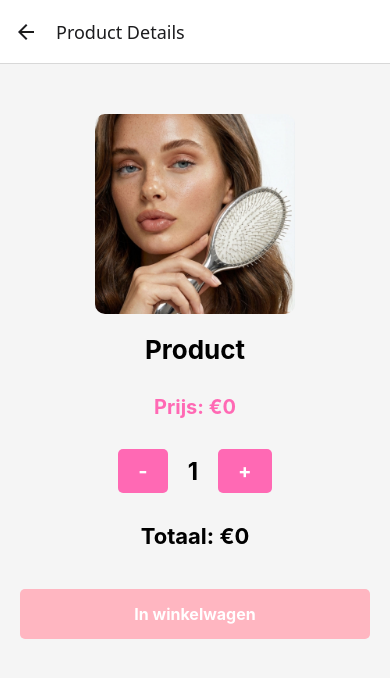
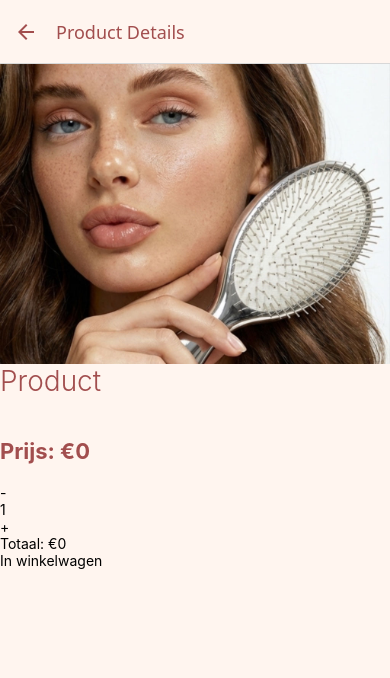
Before and after one commit to SinaniFiona12/Mobile-App, a React Native app: screen /ProductDetail in a window 390 px wide. Shown: the top 678 px of the page. Built offline with nearby package versions, Linux system fonts and the light colour scheme; no server answers.

Commit message:
fiona-tussentijdseevaluatie-stylesheets-geupdate-met-huisstijl-kleuren

```diff
--- a/App.js
+++ b/App.js
@@ -1,7 +1,6 @@
 import React from 'react';
 import { NavigationContainer } from '@react-navigation/native';
 import { createNativeStackNavigator } from '@react-navigation/native-stack';
-
 
 import HomeScreen from './screens/HomeScreen';
 import ProductDetail from './screens/ProductDetail';
@@ -12,27 +11,28 @@ const Stack = createNativeStackNavigator();
 export default function App() {
   return (
     <NavigationContainer>
-      <Stack.Navigator initialRouteName="Home">
-
+      <Stack.Navigator
+        initialRouteName="Home"
+        screenOptions={{
+          headerStyle: { backgroundColor: '#fff5ef' },
+          headerTintColor: '#a24e4e',
+        }}
+      >
         <Stack.Screen
           name="Home"
           component={HomeScreen}
-          options={{ title: 'Home' }}
+          options={{ title: 'Soie' }}
         />
-
         <Stack.Screen
           name="ProductDetail"
           component={ProductDetail}
           options={{ title: 'Product Details' }}
         />
-
-        {}
         <Stack.Screen
           name="BlogDetail"
           component={BlogDetail}
           options={{ title: 'Blog Artikel' }}
         />
-
       </Stack.Navigator>
     </NavigationContainer>
   );
--- a/app.json
+++ b/app.json
@@ -24,6 +24,9 @@
     },
     "web": {
       "favicon": "./assets/favicon.png"
-    }
+    },
+    "plugins": [
+      "expo-font"
+    ]
   }
 }
--- a/components/BlogCard.js
+++ b/components/BlogCard.js
@@ -30,46 +30,31 @@ const BlogCard = ({ title, description, image, onPress }) => {
 
 const styles = StyleSheet.create({
     card: {
-    backgroundColor: '#fff',
-    borderRadius: 8,
-    marginBottom: 15,
+      backgroundColor: '#ffffff',
+      borderRadius: 12,
+      marginBottom: 20,
       overflow: 'hidden',
-    borderColor: '#ddd',
-    borderWidth: 1,
-
+      borderColor: '#a24e4e',
+      borderWidth: 0.5,
       elevation: 2,
-    shadowColor: '#000',
-    shadowOffset: { width: 0, height: 2 },
-    shadowOpacity: 0.1,
-    shadowRadius: 4,
     },
     image: {
       width: '100%',
       height: 150,
       resizeMode: 'cover',
     },
-  placeholderImage: {
-    width: '100%',
-    height: 150,
-    backgroundColor: '#eee',
-    justifyContent: 'center',
-    alignItems: 'center',
-  },
-  placeholderText: {
-    color: '#888',
-  },
     textContainer: {
       padding: 15,
     },
     title: {
       fontSize: 18,
-    fontWeight: 'bold',
+      fontWeight: '300',
+      color: '#a24e4e', // Titel in de thema kleur
       marginBottom: 5,
-    color: '#333',
     },
     description: {
       fontSize: 14,
-    color: '#666',
+      color: 'black',
       lineHeight: 20,
     },
   });
--- a/components/ProductCard.js
+++ b/components/ProductCard.js
@@ -24,29 +24,43 @@ const ProductCard = ({ title, description, price, image, onPress }) => {
 
 const styles = StyleSheet.create({
   card: {
-    backgroundColor: '#fff',
-    borderRadius: 10,
-    padding: 15,
-    marginVertical: 10,
-    shadowColor: '#000',
+    backgroundColor: '#ffffff',
+    borderRadius: 12,
+    marginBottom: 20,
+    overflow: 'hidden',
+    // Een subtiel randje in de 'Soie' kleur maakt het meer één geheel
+    borderColor: '#a24e4e',
+    borderWidth: 0.5,
+    // Schaduw voor luxe uitstraling
+    elevation: 3,
+    shadowColor: '#a24e4e',
+    shadowOffset: { width: 0, height: 2 },
     shadowOpacity: 0.1,
-    shadowRadius: 5,
-    elevation: 3, // Voor Android schaduw
+    shadowRadius: 4,
   },
   image: {
     width: '100%',
-    height: 150,
-    borderRadius: 8,
+    height: 180,
+    resizeMode: 'cover',
+  },
+  infoContainer: {
+    padding: 15,
   },
   title: {
     fontSize: 18,
-    fontWeight: 'bold',
-    marginTop: 10,
+    fontWeight: '300', // Elegante lichte letters
+    color: '#a24e4e',   // Jouw button kleur
+    marginBottom: 5,
   },
   description: {
     fontSize: 14,
-    color: '#666',
-    marginVertical: 10,
+    color: 'black',
+    marginBottom: 10,
+  },
+  price: {
+    fontSize: 16,
+    fontWeight: 'bold',
+    color: '#a24e4e',   // Prijs in dezelfde kleur als de button
   },
 });
 
--- a/package.json
+++ b/package.json
@@ -14,6 +14,7 @@
     "@react-navigation/native-stack": "^7.14.5",
     "@react-navigation/stack": "^7.8.5",
     "expo": "~55.0.6",
+    "expo-font": "~55.0.6",
     "expo-status-bar": "~55.0.4",
     "react": "19.2.0",
     "react-native": "0.83.2",
--- a/screens/BlogDetail.js
+++ b/screens/BlogDetail.js
@@ -38,7 +38,7 @@ const BlogDetail = ({ route }) => {
 const styles = StyleSheet.create({
     container: {
       flex: 1,
-    backgroundColor: '#fff',
+      backgroundColor: '#fff5ef', // Jouw 'Soie' achtergrondkleur
     },
     image: {
       width: '100%',
@@ -60,20 +60,21 @@ const styles = StyleSheet.create({
     },
     title: {
       fontSize: 26,
-    fontWeight: 'bold',
-    color: '#333',
+      fontWeight: '300', // Licht lettertype (simuleert CMU Extra Light)
+      color: '#a24e4e', // Jouw titelkleur
       marginBottom: 10,
     },
     separator: {
       height: 4,
       width: 60,
-    backgroundColor: '#FFB6C1',
+      backgroundColor: '#a24e4e', // Decoratieve lijn in jouw kleur
       marginBottom: 20,
       borderRadius: 2,
     },
     description: {
       fontSize: 16,
-    color: '#555',
+      color: 'black', // Jouw tekstkleur
+      fontWeight: '400', // Simuleert Muli Normal
       lineHeight: 26,
     },
   });
--- a/screens/HomeScreen.js
+++ b/screens/HomeScreen.js
@@ -167,18 +167,70 @@ const formattedBlogs = (blogsData?.items || []).map((item) => {
 }
 
 const styles = StyleSheet.create({
-  scrollWindow: { flex: 1, backgroundColor: '#f5f5f5' },
-  scrollContent: { padding: 20, paddingTop: 50, paddingBottom: 100 },
-  header: { alignItems: 'center', marginBottom: 20 },
-  headerText: { fontSize: 24, fontWeight: 'bold' },
-  label: { fontWeight: 'bold', marginTop: 10, marginBottom: 5 },
-  inputSection: { marginVertical: 10 },
-  input: { height: 40, borderColor: 'gray', borderBottomWidth: 1, paddingHorizontal: 10, backgroundColor: '#fff', borderRadius: 5 },
-  row: { flexDirection: 'row', justifyContent: 'space-between', alignItems: 'center', marginVertical: 10 },
-  button: { backgroundColor: '#FFB6C1', padding: 15, borderRadius: 5, alignItems: 'center', marginTop: 10 },
-  buttonText: { color: 'white', fontWeight: 'bold' },
-  sectionTitle: { fontSize: 20, fontWeight: 'bold', marginTop: 30, marginBottom: 10 },
-  picker: { backgroundColor: '#fff', marginBottom: 15, borderRadius: 5 }
+  scrollWindow: {
+    flex: 1,
+    backgroundColor: '#fff5ef' // Jouw 'Soie' achtergrondkleur
+  },
+  scrollContent: {
+    padding: 20,
+    paddingTop: 50,
+    paddingBottom: 100
+  },
+  header: {
+    alignItems: 'center',
+    marginBottom: 20
+  },
+  headerText: {
+    fontSize: 32, // Iets groter gemaakt voor een mooie titel
+    fontWeight: '300', // Licht lettertype (simuleert CMU Extra Light)
+    color: '#a24e4e' // Jouw titelkleur
+  },
+  label: {
+    fontWeight: '400', // Simuleert Muli Normal
+    color: 'black', // Jouw tekstkleur
+    marginTop: 10,
+    marginBottom: 5
+  },
+  inputSection: {
+    marginVertical: 10
+  },
+  input: {
+    height: 40,
+    borderColor: '#a24e4e', // Lijn in jouw kleur
+    borderBottomWidth: 1,
+    paddingHorizontal: 10,
+    backgroundColor: '#fff',
+    borderRadius: 5
+  },
+  row: {
+    flexDirection: 'row',
+    justifyContent: 'space-between',
+    alignItems: 'center',
+    marginVertical: 10
+  },
+  button: {
+    backgroundColor: '#a24e4e',
+    padding: 15,
+    borderRadius: 5,
+    alignItems: 'center',
+    marginTop: 10
+  },
+  buttonText: {
+    color: '#FFFFFF',
+    fontWeight: '400'
+  },
+  sectionTitle: {
+    fontSize: 22,
+    fontWeight: '300',
+    color: '#a24e4e',
+    marginTop: 30,
+    marginBottom: 10
+  },
+  picker: {
+    backgroundColor: '#fff',
+    marginBottom: 15,
+    borderRadius: 5
+  }
 });
 
 export default HomeScreen;
--- a/screens/ProductDetail.js
+++ b/screens/ProductDetail.js
@@ -50,24 +50,38 @@ const ProductDetail = ({ route }) => {
 }
 
 const styles = StyleSheet.create({
-  container: { flex: 1, backgroundColor: '#f5f5f5', padding: 20, paddingTop: 50, alignItems: 'center' },
-  image: { width: 200, height: 200, borderRadius: 10, marginBottom: 20 },
-  title: { fontSize: 26, fontWeight: 'bold', marginBottom: 10 },
-  description: { fontSize: 16, color: '#666', textAlign: 'center', marginBottom: 20 },
-  price: { fontSize: 20, fontWeight: 'bold', color: '#FF69B4', marginBottom: 30 },
-
-  quantityContainer: { flexDirection: 'row', alignItems: 'center', marginBottom: 30 },
-  quantityText: { fontSize: 24, marginHorizontal: 20, fontWeight: 'bold' },
-
-  button: { backgroundColor: '#FF69B4', paddingHorizontal: 20, paddingVertical: 10, borderRadius: 5 },
-  buttonText: { color: 'white', fontWeight: 'bold', fontSize: 20 },
-
-  totalPrice: { fontSize: 22, fontWeight: 'bold' },
-  totalPrice: { fontSize: 22, fontWeight: 'bold', marginBottom: 20 },
-
-  actionButton: { backgroundColor: '#FFB6C1', padding: 15, borderRadius: 5, alignItems: 'center', marginTop: 20, width: '100%' },
-  actionButtonText: { color: 'white', fontWeight: 'bold', fontSize: 16 }
-
+  container: {
+    flex: 1,
+    backgroundColor: '#fff5ef', // Jouw 'Soie' achtergrondkleur
+  },
+  image: {
+    width: '100%',
+    height: 300,
+    resizeMode: 'cover',
+  },
+  infoContainer: {
+    padding: 20,
+  },
+  title: {
+    fontSize: 28,
+    fontWeight: '300', // Licht lettertype (simuleert CMU Extra Light)
+    color: '#a24e4e', // Jouw titelkleur
+    marginBottom: 10,
+  },
+  price: {
+    fontSize: 22,
+    fontWeight: 'bold',
+    color: '#a24e4e', // Jouw titelkleur
+    marginBottom: 20,
+  },
+  description: {
+    fontSize: 16,
+    color: 'black', // Jouw tekstkleur
+    fontWeight: '400', // Simuleert Muli Normal
+    lineHeight: 24,
+    marginBottom: 30,
+  },
+  // ... de rest van je stijlen (zoals de + en - knoppen) kun je zo laten of ook #a24e4e geven!
 });
 
 export default ProductDetail;
```
Also changed, not shown: 1 other file (tests, documents, lock files or other folders). Lines whose indentation alone changed are shown as unchanged.
